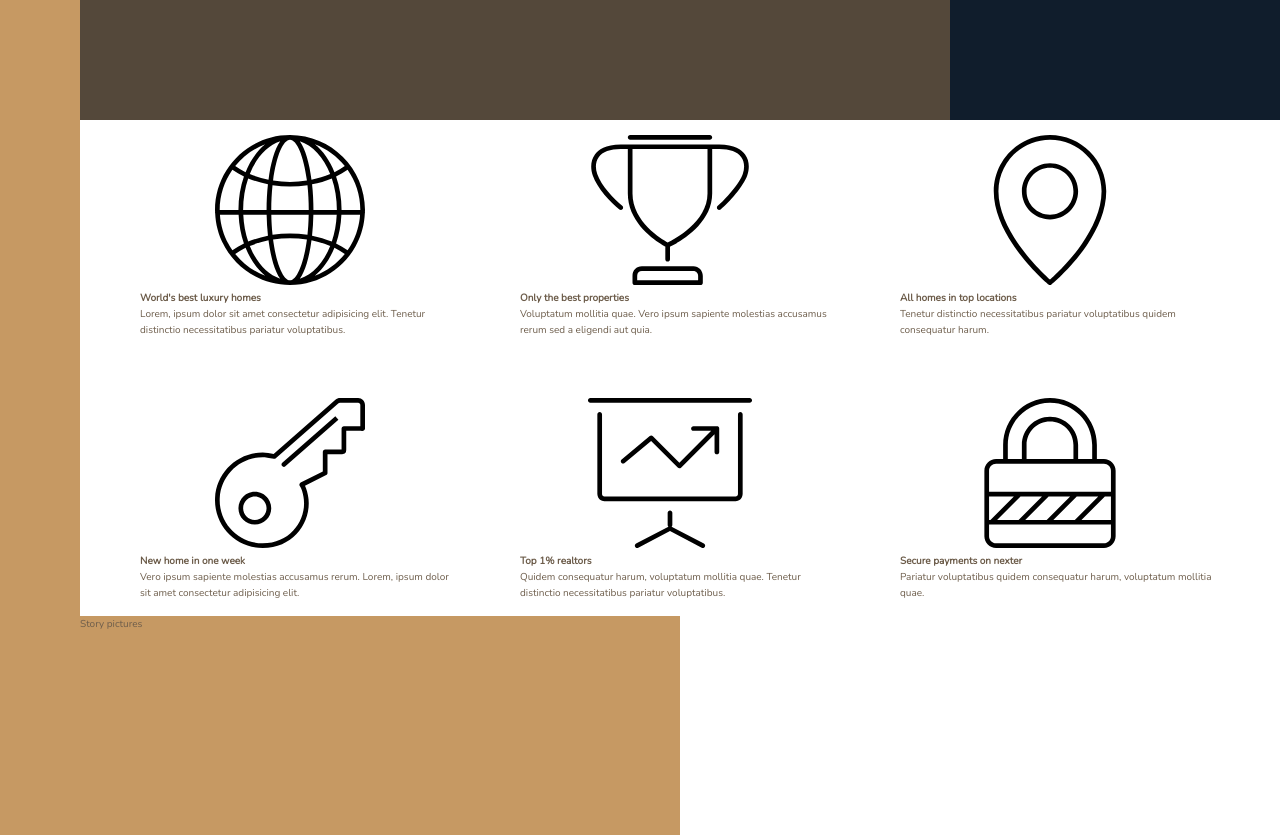
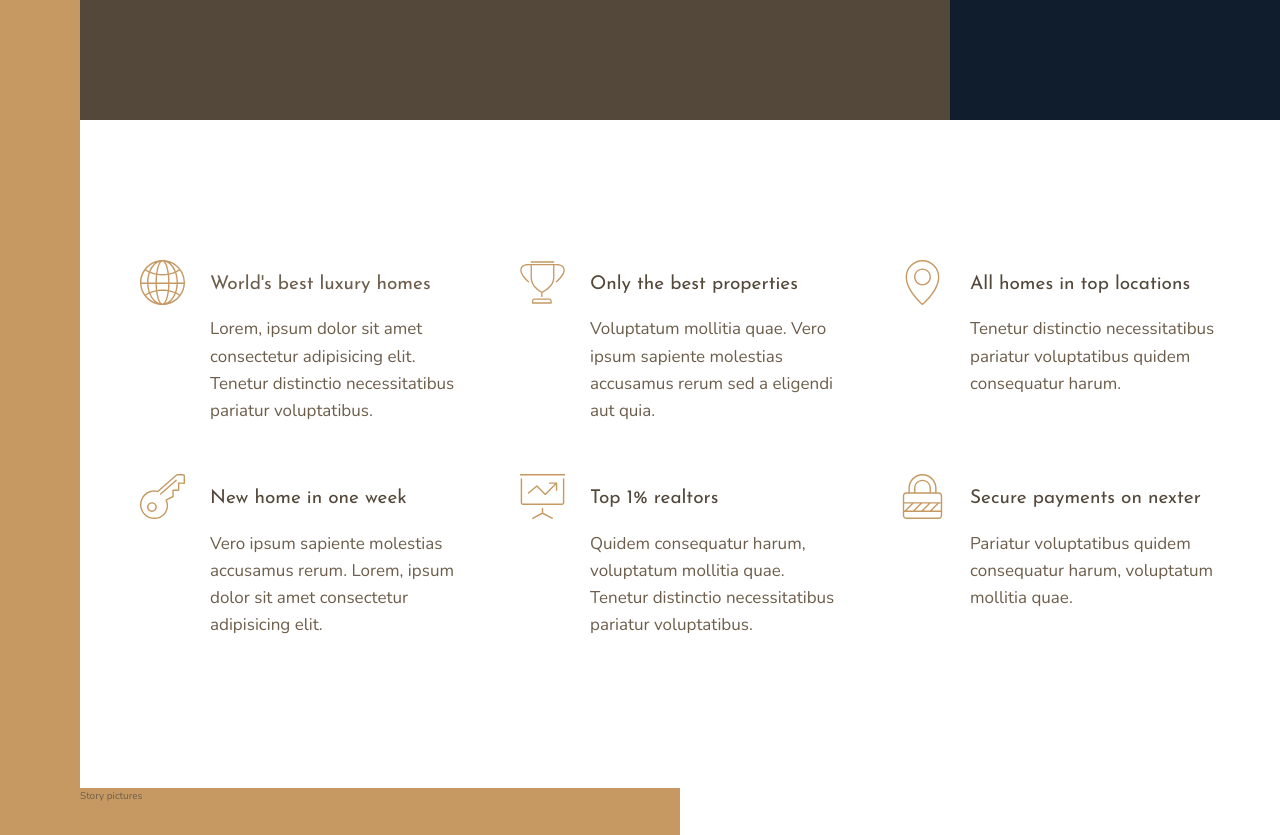
Before and after one commit to brnms/nexter-project, a website: page index.html in a window 1280 px wide. Shown: the part 520-1355 px from the top of the page. Drawn offline with nearby package versions, Linux system fonts and the light colour scheme.

Commit message:
Add files via upload

```diff
--- a/index.html
+++ b/index.html
@@ -36,35 +36,35 @@
             <svg class="feature__icon">
                 <use xlink:href="img/sprite.svg#icon-trophy"></use>
             </svg>
-            <h4 class="heading-4">Only the best properties</h4>
+            <h4 class="heading-4 heading-4--dark">Only the best properties</h4>
             <p class="feature__text">Voluptatum mollitia quae. Vero ipsum sapiente molestias accusamus rerum sed a eligendi aut quia.</p>
         </div>
            <div class="feature">
             <svg class="feature__icon">
                 <use xlink:href="img/sprite.svg#icon-map-pin"></use>
             </svg>
-            <h4 class="heading-4">All homes in top locations</h4>
+            <h4 class="heading-4 heading-4--dark">All homes in top locations</h4>
             <p class="feature__text">Tenetur distinctio necessitatibus pariatur voluptatibus quidem consequatur harum.</p>
         </div>
            <div class="feature">
             <svg class="feature__icon">
                 <use xlink:href="img/sprite.svg#icon-key"></use>
             </svg>
-            <h4 class="heading-4">New home in one week</h4>
+            <h4 class="heading-4 heading-4--dark">New home in one week</h4>
             <p class="feature__text">Vero ipsum sapiente molestias accusamus rerum. Lorem, ipsum dolor sit amet consectetur adipisicing elit.</p>
         </div>
            <div class="feature">
             <svg class="feature__icon">
                 <use xlink:href="img/sprite.svg#icon-presentation"></use>
             </svg>
-            <h4 class="heading-4">Top 1% realtors</h4>
+            <h4 class="heading-4 heading-4--dark">Top 1% realtors</h4>
             <p class="feature__text">Quidem consequatur harum, voluptatum mollitia quae. Tenetur distinctio necessitatibus pariatur voluptatibus.</p>
         </div>
            <div class="feature">
             <svg class="feature__icon">
                 <use xlink:href="img/sprite.svg#icon-lock"></use>
             </svg>
-            <h4 class="heading-4">Secure payments on nexter</h4>
+            <h4 class="heading-4 heading-4--dark">Secure payments on nexter</h4>
             <p class="feature__text">Pariatur voluptatibus quidem consequatur harum, voluptatum mollitia quae.</p>
         </div>
        </section>
--- a/sass/_features.scss
+++ b/sass/_features.scss
@@ -1,9 +1,31 @@
 .features {
     grid-column: center-start / center-end;
 
-    margin: 15px 0;
+    margin: 15rem 0;
 
     display: grid;
-    grid-template-columns: repeat(3, 1fr);
+    //grid-template-columns: repeat(3, 1fr);
+    grid-template-columns: repeat(auto-fit, minmax(25rem, 1fr));
     grid-gap: 6rem;
+    align-items: start;
 }
+
+.feature {
+    display: grid;
+    grid-template-columns: min-content 1fr;
+    grid-row-gap: 1.5rem;
+    grid-column-gap: 2.5rem;
+
+    &__icon {
+        fill: $color-primary;
+        width: 4.5rem;
+        height: 4.5rem;
+        grid-row: 1 / span 2;
+        transform: translateY(-1rem);
+    }
+
+    &__text {
+        font-size: 1.7rem;
+    }
+
+}
--- /dev/null
+++ b/sass/_typography.scss
@@ -0,0 +1,29 @@
+%heading {
+    font-family: $font-display;
+    font-weight: 400;
+}
+
+.heading-1 {
+    @extend %heading;
+}
+
+.heading-2 {
+    @extend %heading;
+}
+
+.heading-3 {
+    @extend %heading;
+}
+
+.heading-4 {
+    @extend %heading;
+    font-size: 1.9rem;
+
+    &--light {
+        color: $color-grey-light-1;
+    }
+
+    &--dark {
+        color: $color-grey-dark-1;
+    }
+}
```
Also changed, not shown: css/style.css.
